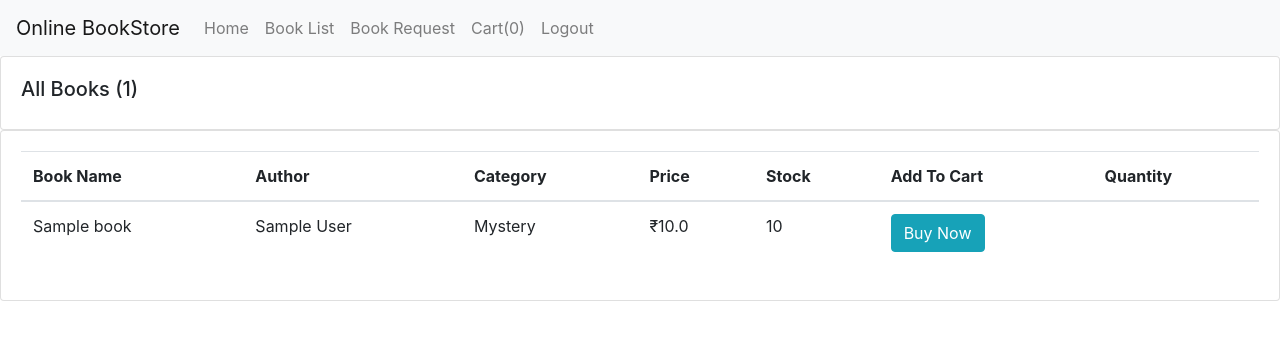
After one commit to rajdeep11/Online-Bookstore, a Django app: page /book_list/ in a window 1280 px wide. The commit adds this page. Shown: the top 340 px of the page. Run offline with Django 3.2, Linux system fonts and the light colour scheme; a user stored in the database is signed in; tables that the repository leaves empty hold one stand-in row (values such as "Sample post"); some libraries are stand-ins or nearby versions.

Commit message:
Second Commit

```diff
--- a/Bookstore/settings.py
+++ b/Bookstore/settings.py
@@ -127,6 +127,9 @@ STATIC_URL = '/static/'
 STATIC_ROOT =  os.path.join(BASE_DIR,'static')
 
 # LOGIN_REDIRECT_URL='/'
+LOGOUT_REDIRECT_URL='/'
+
+# LOGIN_REDIRECT_URL='/'
 # LOGOUT_REDIRECT_URL='/login'
 
 # Default primary key field type
--- a/Bookstore/urls.py
+++ b/Bookstore/urls.py
@@ -15,8 +15,11 @@ Including another URLconf
 """
 from django.contrib import admin
 from django.urls import path, include
+from books.views import logout_view
 
 urlpatterns = [
     path('admin/', admin.site.urls),
     path('',include('books.urls')),
+    path('logout',logout_view, name='logout'),
+
 ]
--- a/books/models.py
+++ b/books/models.py
@@ -38,7 +38,6 @@ class Order(models.Model):
 class Request_Book(models.Model):
     book_name = models.CharField(max_length=100)
     author = models.CharField(max_length=100)
-    issued_on = models.DateField(auto_now_add=False)
     user = models.ForeignKey(User, on_delete=models.CASCADE, default=1)
 
     def __str__(self):
--- a/books/urls.py
+++ b/books/urls.py
@@ -5,5 +5,7 @@ urlpatterns=[
     path("",views.home, name='home'),
     path("register/", views.register, name='register'),
     path("login/", views.login, name='login'),
+    path("book_list/", views.Users, name='book_list'),
+    path("book_request/", views.book_request, name="book_request"),
 
 ]
--- a/books/views.py
+++ b/books/views.py
@@ -1,13 +1,39 @@
 from django.contrib import messages
 from django.shortcuts import render, redirect
-from django.contrib.auth.models import User, auth
+from django.contrib.auth import logout
+from django.contrib.auth.models import User
+from .models import *
+from django.contrib.auth.decorators import login_required
+
 
 # Create your views here.
 def home(request):
     return render(request, 'home.html')
 
+@login_required(login_url = '/login')
+def Users(request):
+    books = Book.objects.all()
+    total_books = books.count()
+    return render (request, "book_list.html", {'books':books, 'total_books':total_books})
+
+def book_request(request):
+    if request.method=="POST":
+        user = request.user
+        book_name = request.POST['book_name']
+        author = request.POST['author']
+        book = Request_Book(user=user, book_name=book_name, author=author)
+        book.save()
+        thank = True
+        return render(request, "book_request.html", {'thank':thank})
+    else:
+        return render(request, "book_request.html")
+
 def login(request):
     return render(request, 'login.html')
+
+def logout_view(request):
+    logout(request)
+    return redirect('/')
 
 def register(request):
     if request.method == 'POST':
@@ -21,8 +47,10 @@ def register(request):
         if password1 == password2:
             if User.objects.filter(username=username).exists():
                 messages.info(request,'Username already Taken..!')
+                return render(request, 'register.html')
             elif User.objects.filter(email=email).exists():
                 messages.info(request,'Email already Exists..!')
+                return render(request, 'register.html')
             else:
                 user= User.objects.create_user(
                     username= username,
@@ -33,7 +61,7 @@ def register(request):
                 )
                 user.save()
                 messages.info(request,'User Created')
-                return redirect('/')
+                return redirect(request, 'login.html')
         else:
             print('Passwords not matching...!!')
 
--- a/templates/base.html
+++ b/templates/base.html
@@ -16,18 +16,28 @@
           <span class="navbar-toggler-icon"></span>
         </button>
         <div class="collapse navbar-collapse" id="navbarNavAltMarkup">
-          <div class="navbar-nav">
+          <div class="navbar-nav" >
             <a class="nav-item nav-link" href=" ">Home <span class="sr-only">(current)</span></a>
-            <a class="nav-item nav-link" href="/register">Register</a>
-            <a class="nav-item nav-link" href="/login">Login</a>
+            {% if user.is_superadmin %}
+            <a class="nav-item nav-link" href="/admin">Admin</a>
+            {% endif %}
             {% if user.is_authenticated %}
-            <a class="nav-item nav-link" href="/admin">Admin</a>
-            {%  endif %}
+              <a class="nav-item nav-link" href="/book_list">Book List</a>
+              <a class="nav-item nav-link" href="/book_request">Book Request</a>
+              <a class="nav-item nav-link" href="#" aria-current="page">Cart(<span id="cart">0</span>)</a>
+              <a class="nav-item nav-link" href="{% url 'logout' %}" role="button">Logout</a>
+              {% else %}
+              <a class="nav-item nav-link" href="/register">Register</a>
+              <a class="nav-item nav-link" href="/login">Login</a>
+              {%  endif %}
           </div>
         </div>
       </nav>
       {% block body %}
 
+      {% endblock %}
+
+      {%  block js %}
       {% endblock %}
 
     <!-- Optional JavaScript -->
--- /dev/null
+++ b/templates/book_list.html
@@ -0,0 +1,97 @@
+{% extends 'base.html' %}
+
+{% block body %}
+<div class="row">
+    <div class="col-md">
+      <div class="card card-body">
+        <h5>All Books ({{total_books}})</h5>
+      </div>
+      <div class="card card-body">
+        <table class="table">
+          <thead>
+            <tr>
+              <th>Book Name</th>
+              <th>Author</th>
+              <th>Category</th>
+              <th>Price</th>
+              <th>Stock</th>
+              <th>Add To Cart</th>
+              <th>Quantity</th>
+            </tr>
+          </thead>
+          {% for book in books %}
+          <tr>
+            <td id="namepr{{book.id}}">{{book.book_name}}</td>
+            <td id="authorpr{{book.id}}">{{book.author}}</td>
+            <td id="categorypr{{book.id}}">{{book.category}}</td>
+            <td> ₹<span id="pricepr{{book.id}}">{{book.price}}</span></td>
+            <td id="stock{{book.id}}">{{book.stock}}</td>
+            <td><button id="pr{{book.id}}" class="btn btn-info cart">Buy Now</button></td>
+            <td class="quantity" id="divpr{{book.id}}"></td>
+          </tr>
+          {% endfor %}
+        </table>
+      </div>
+    </div>
+  </div>
+  <script src="https://cdn.jsdelivr.net/npm/bootstrap@5.0.2/dist/js/bootstrap.bundle.min.js"
+    integrity="sha384-MrcW6ZMFYlzcLA8Nl+NtUVF0sA7MsXsP1UyJoMp4YLEuNSfAP+JcXn/tWtIaxVXM" crossorigin="anonymous"></script>
+
+  <script src="https://code.jquery.com/jquery-3.6.0.slim.js"
+    integrity="sha256-HwWONEZrpuoh951cQD1ov2HUK5zA5DwJ1DNUXaM6FsY=" crossorigin="anonymous"></script>
+{% endblock %}
+{%  block js %}
+
+<script>
+
+    if (localStorage.getItem('cart') == null) {
+      var cart = {};
+    } else {
+      cart = JSON.parse(localStorage.getItem('cart'));
+      updateCart(cart);
+    }
+
+
+    $('.cart').click(function () {
+      var idstr = this.id.toString();
+      if (cart[idstr] != undefined) {
+        qty = cart[idstr][0] + 1;
+      } else {
+        qty = 1;
+        name = document.getElementById('name' + idstr).innerHTML;
+        author = document.getElementById('author' + idstr).innerHTML;
+        category = document.getElementById('category' + idstr).innerHTML;
+        price = document.getElementById('price' + idstr).innerHTML;
+        cart[idstr] = [qty, name, author, category, price];
+      }
+      updateCart(cart);
+
+    });
+
+    function updateCart(cart) {
+      for(var items in cart){
+      document.getElementById('div' + items).innerHTML = "<button id='minus" + items + "' class='btn btn-primary minus'>-</button> <span id='val" + items + "''>" + cart[items][0] + "</span> <button id='plus" + items + "' class='btn btn-primary plus'> + </button>";
+    }
+      localStorage.setItem('cart', JSON.stringify(cart));
+      console.log(cart);
+      document.getElementById('cart').innerHTML = Object.keys(cart).length;
+    }
+
+  $('.quantity').on("click", "button.minus", function() {
+    a = this.id.slice(7, );
+    cart['pr' + a][0] = cart['pr' + a][0] - 1;
+    cart['pr' + a][0] = Math.max(0, cart['pr' + a][0])
+    document.getElementById('valpr' + a).innerHTML = cart['pr' + a][0];
+    updateCart(cart);
+  });
+  $('.quantity').on("click", "button.plus", function() {
+    a = this.id.slice(6, );
+    stock = document.getElementById('stock' + a).innerHTML;
+    cart['pr' + a][0] = cart['pr' + a][0] + 1;
+    cart['pr' + a][0] = Math.min(cart['pr' + a][0], stock)
+    document.getElementById('valpr' + a).innerHTML = cart['pr' + a][0];
+    updateCart(cart);
+  });
+
+  </script>
+{% endblock %}
```
Also changed, not shown: templates/book_request.html (added, +30 -0 lines), books/migrations/0004_remove_request_book_issued_on.py (added), db.sqlite3, templates/login.html (indentation only).
